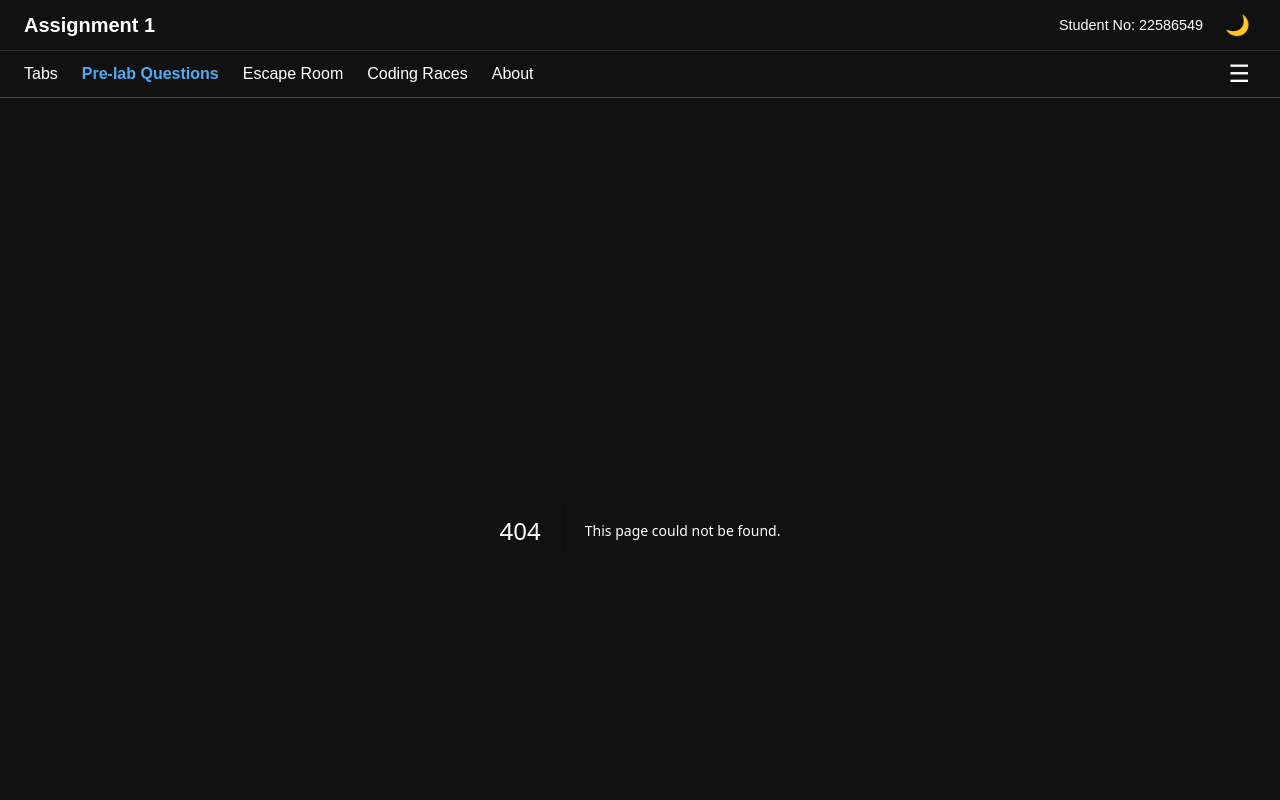
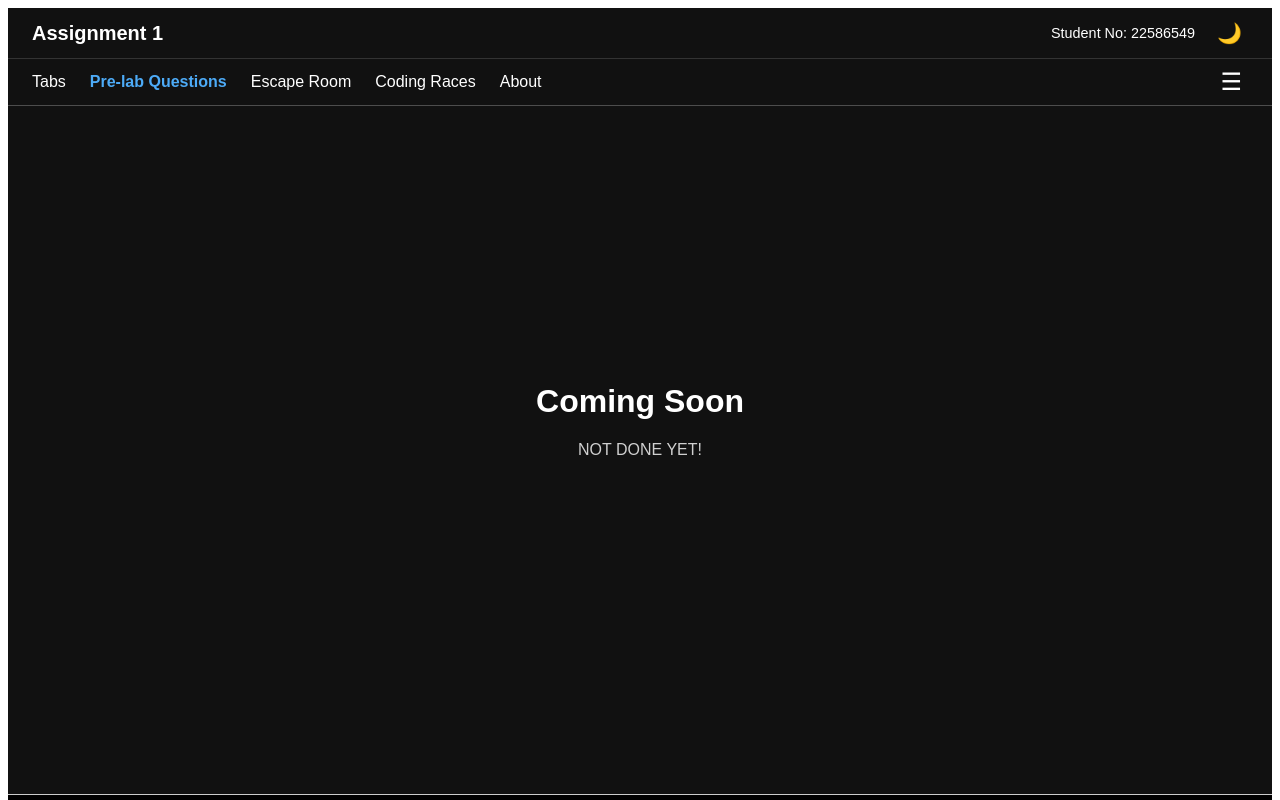
Before and after one commit to SAD-Nich/CloudBased-Web-Application, a Next.js app: page /prelab in a window 1280 px wide. Before the commit this address had no page. Shown: the top 800 px of the page. Built offline with nearby package versions, Linux system fonts and the light colour scheme.

Commit message:
placeholder pages

```diff
--- /dev/null
+++ b/app/coding-races/page.tsx
@@ -0,0 +1,19 @@
+export const metadata = {
+  title: "Coming Soon",
+  description: "This page is under construction.",
+};
+
+export default function ComingSoonPage() {
+  return (
+    <div
+      className="flex min-h-[70vh] items-center justify-center px-6 text-center md:min-h-[75vh]"
+    >
+      <div>
+        <h1 className="mb-2 text-3xl font-bold md:text-4xl">Coming Soon</h1>
+        <p className="mb-6 text-base opacity-80 md:text-lg">
+          NOT DONE YET!
+        </p>
+      </div>
+    </div>
+  );
+}
--- /dev/null
+++ b/app/escape-room/page.tsx
@@ -0,0 +1,19 @@
+export const metadata = {
+  title: "Coming Soon",
+  description: "This page is under construction.",
+};
+
+export default function ComingSoonPage() {
+  return (
+    <div
+      className="flex min-h-[70vh] items-center justify-center px-6 text-center md:min-h-[75vh]"
+    >
+      <div>
+        <h1 className="mb-2 text-3xl font-bold md:text-4xl">Coming Soon</h1>
+        <p className="mb-6 text-base opacity-80 md:text-lg">
+          NOT DONE YET!
+        </p>
+      </div>
+    </div>
+  );
+}
--- /dev/null
+++ b/app/prelab/page.tsx
@@ -0,0 +1,19 @@
+export const metadata = {
+  title: "Coming Soon",
+  description: "This page is under construction.",
+};
+
+export default function ComingSoonPage() {
+  return (
+    <div
+      className="flex min-h-[70vh] items-center justify-center px-6 text-center md:min-h-[75vh]"
+    >
+      <div>
+        <h1 className="mb-2 text-3xl font-bold md:text-4xl">Coming Soon</h1>
+        <p className="mb-6 text-base opacity-80 md:text-lg">
+          NOT DONE YET!
+        </p>
+      </div>
+    </div>
+  );
+}
```
